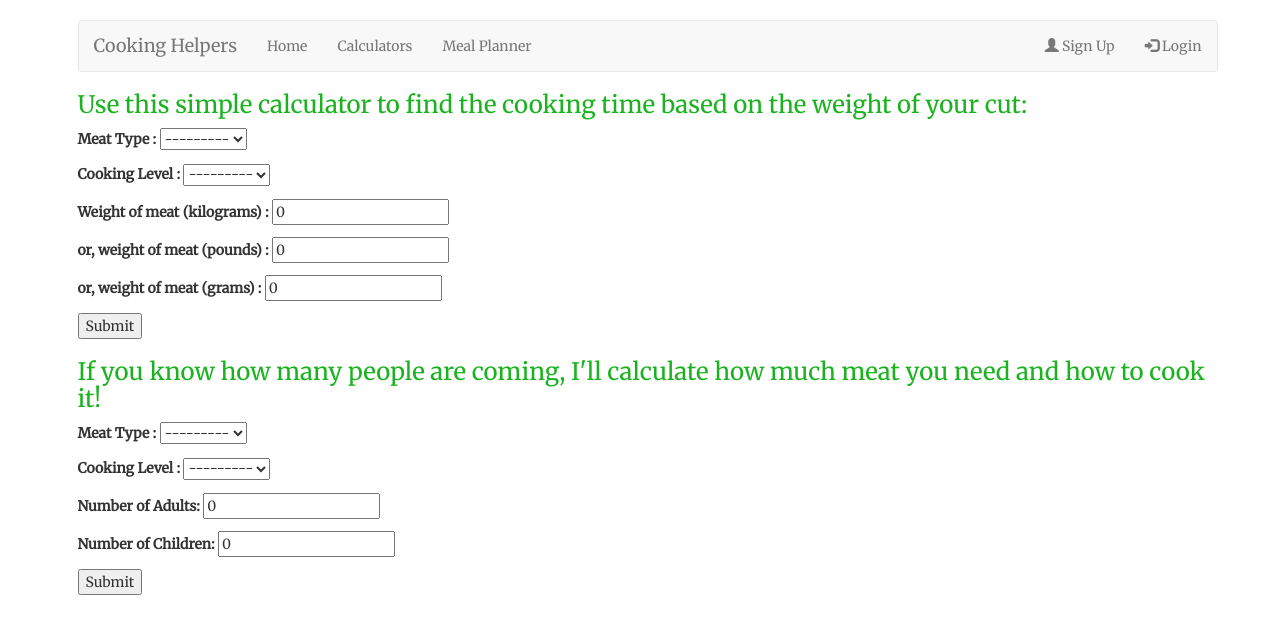
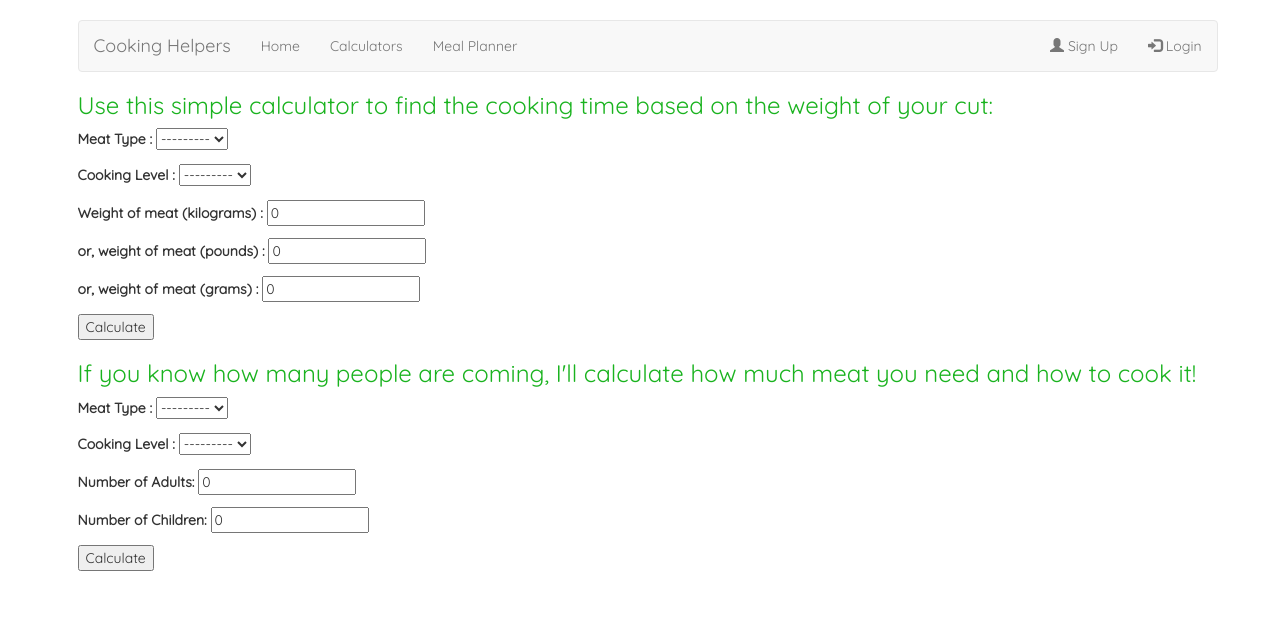
Before and after one commit to matthpau/CookingCalc, a Django app: page /Calculator in a window 1280 px wide. Shown: the top 634 px of the page. Run offline with Django 3.2, Linux system fonts and the light colour scheme; data that the repository does not hold is empty; some libraries are stand-ins or nearby versions.

Commit message:
First correct results!

```diff
--- a/AppTimesCalc/static/AppTimesCalc/styles.css
+++ b/AppTimesCalc/static/AppTimesCalc/styles.css
@@ -3,6 +3,6 @@ h1, h2, h3, h4 {
 }
 
 body {
-    font-family: 'Merriweather', serif;
+    font-family: 'Quicksand', Sans-Serif ;
     padding-left: 15px;
 }
--- a/AppTimesCalc/templates/AppTimesCalc/CookingCalc.html
+++ b/AppTimesCalc/templates/AppTimesCalc/CookingCalc.html
@@ -7,7 +7,7 @@
         <table>
             {{ form1.as_p }}
         </table>
-        <input type="submit" name= "Calculator1" value="Submit" />
+        <input type="submit" name= "Calculator1" value="Calculate" />
     </form>
     <h3>If you know how many people are coming, I'll calculate how much meat you need and how to cook it!</h3>
     <form action = "" method="POST" >
@@ -15,6 +15,6 @@
         <table>
             {{ form2.as_p }}
         </table>
-        <input type="submit" name= "Calculator2" value="Submit" />
+        <input type="submit" name= "Calculator2" value="Calculate" />
     </form>
 {% endblock %}
--- a/AppTimesCalc/templates/AppTimesCalc/base.html
+++ b/AppTimesCalc/templates/AppTimesCalc/base.html
@@ -8,7 +8,7 @@
     <meta name="viewport" content="width=device-width, initial-scale=1">
 
     <link rel="stylesheet" href="//maxcdn.bootstrapcdn.com/bootstrap/3.2.0/css/bootstrap.min.css">
-    <link href="//fonts.googleapis.com/css?family=Merriweather" rel="stylesheet" type="text/css">
+    <link rel="stylesheet" href="https://fonts.googleapis.com/css?family=Quicksand">
     <link rel="stylesheet" href="{% static 'AppTimesCalc/styles.css' %}">
 
     <script src="https://ajax.googleapis.com/ajax/libs/jquery/3.4.0/jquery.min.js"></script>
```
